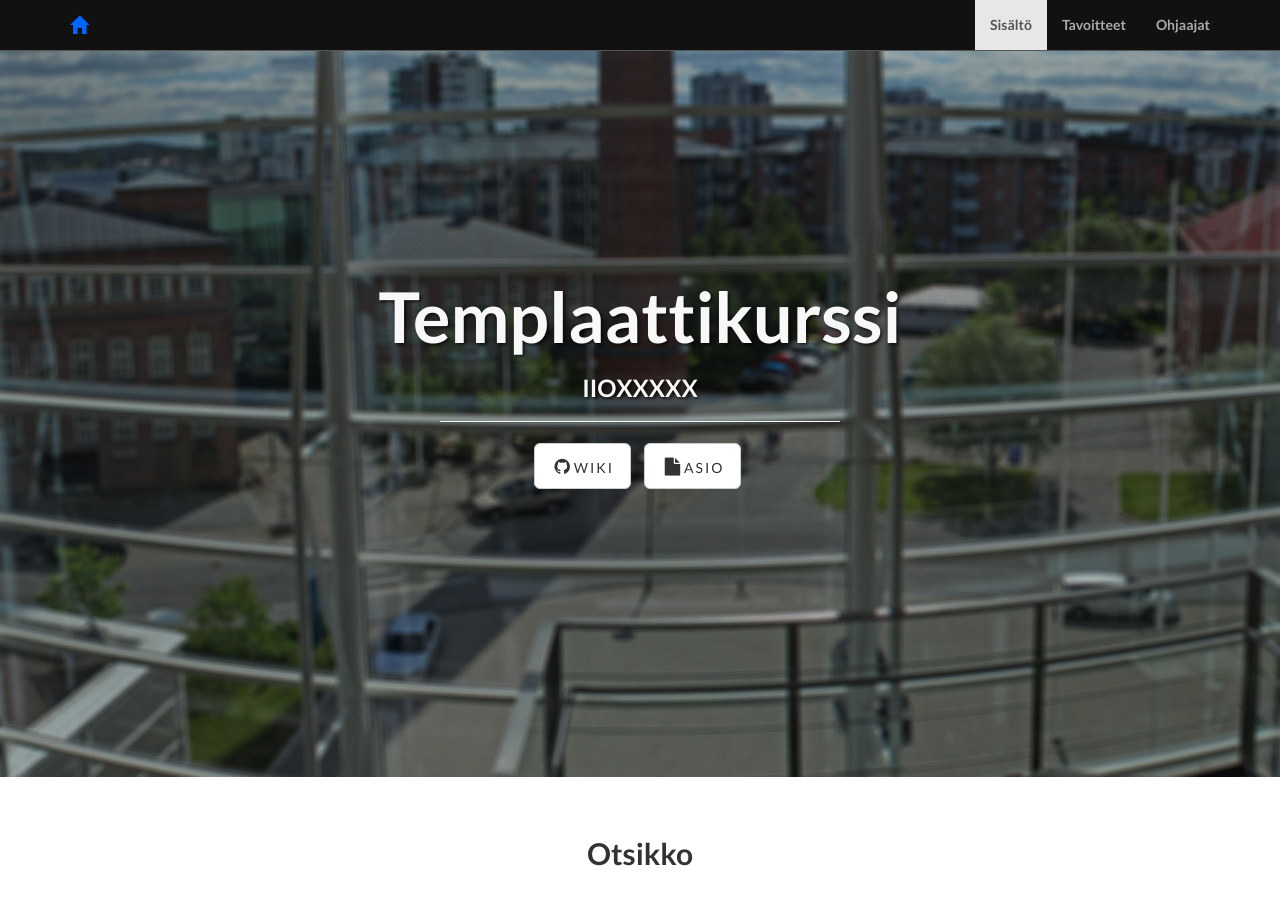
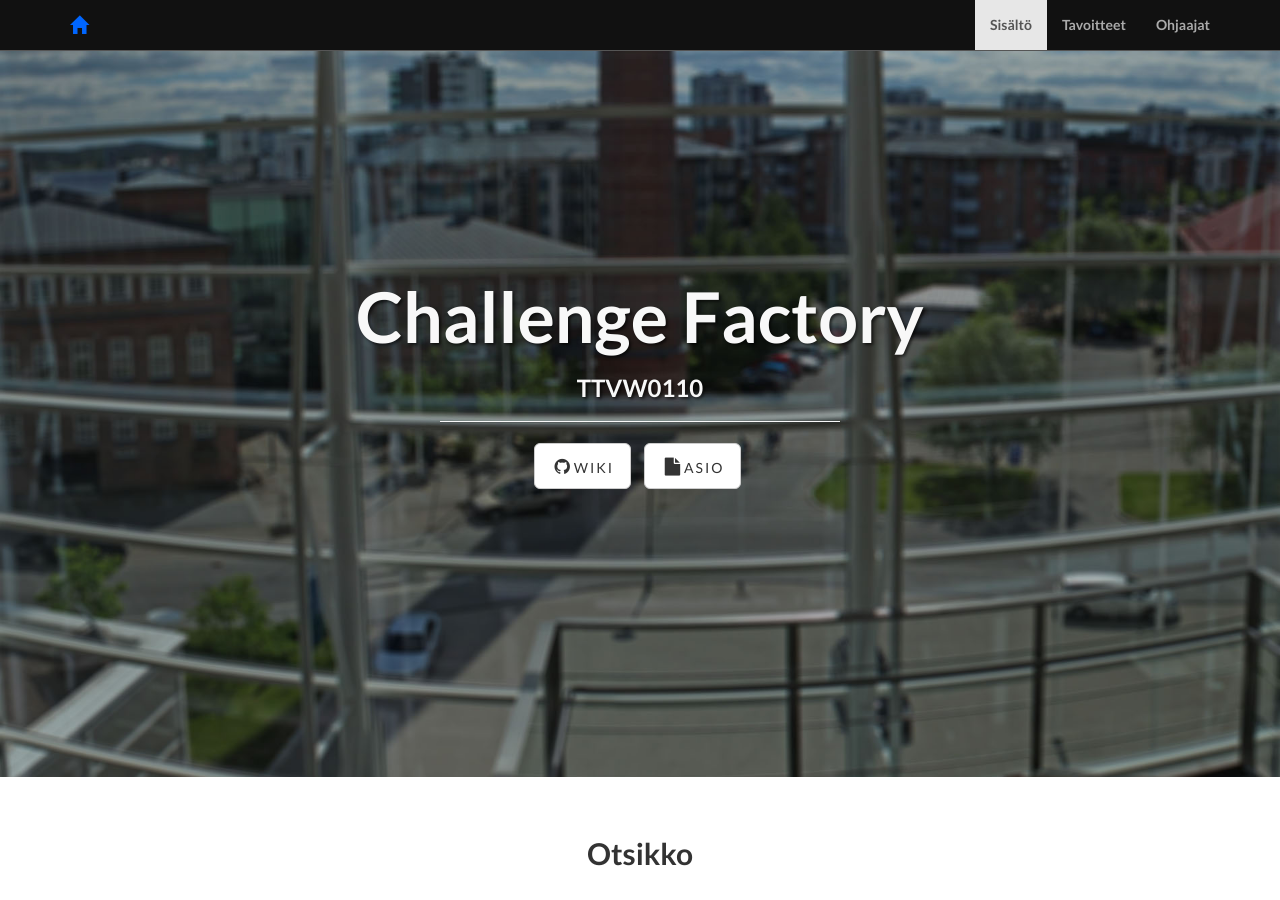
Before and after one commit to mikaelmalste/TTVW0110-challenge-factory, a Jekyll site: the page built from index.html, in a window 1280 px wide and 900 px high. Built offline with Jekyll 4.4.1, drawn with Linux system fonts in a browser that asks for light colours.

Commit message:
Update index.html

```diff
--- a/index.html
+++ b/index.html
@@ -1,5 +1,5 @@
 ---
 layout: default
-title: Templaattikurssi
-subTitle: IIOXXXXX
+title: Challenge Factory
+subTitle: TTVW0110
 ---
```
